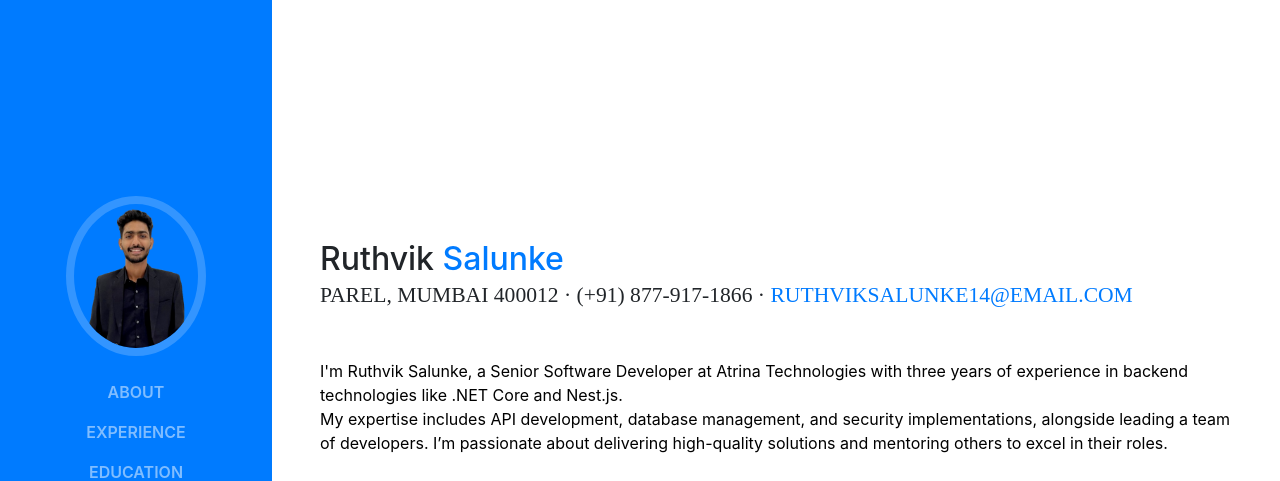
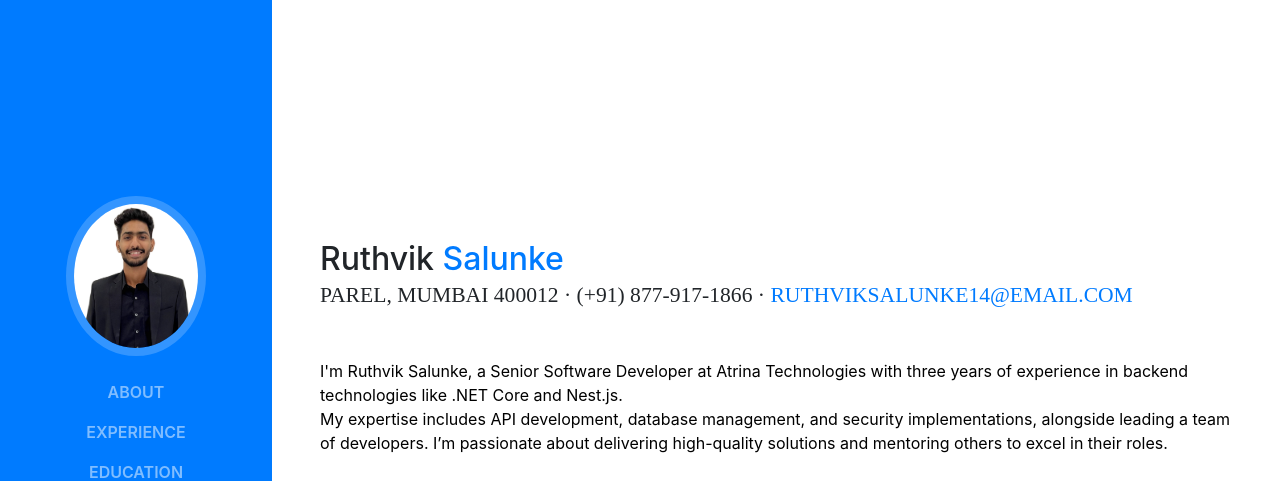
Before and after one commit to DevRuthvik/Portfolio, a website with bundled scripts: page index.html in a window 1280 px wide. Shown: the top 481 px of the page. Built offline with nearby package versions, Linux system fonts and the light colour scheme; a web font is replaced by a local one.

Commit message:
NIKHIL :: Profile Image Changes

```diff
--- a/index.html
+++ b/index.html
@@ -33,7 +33,7 @@
     <a class="navbar-brand js-scroll-trigger" href="#page-top">
       <span class="d-block d-lg-none">Ruthvik Salunke</span>
       <span class="d-none d-lg-block">
-        <img class="img-fluid img-profile rounded-circle mx-auto mb-2" src="ruthvik/RuthvikSalunke.png" alt="">
+        <img class="img-fluid img-profile rounded-circle mx-auto mb-2" src="ruthvik/Ruthvik1.jpg" alt="">
       </span>
     </a>
     <button class="navbar-toggler" type="button" data-toggle="collapse" data-target="#navbarSupportedContent"
```
Also changed, not shown: ruthvik/Ruthvik1.jpg (added).
